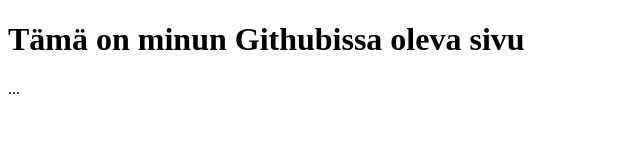
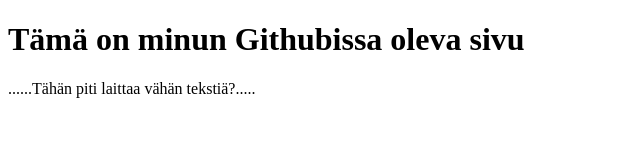
Before and after one commit to ALMSchool/ALMSchool.CentriaRepo.io, a plain HTML site: page index.html in a window 1280 px wide. Shown: the whole page, without its empty margins (0-640 px from the left). Drawn offline with Linux system fonts and the light colour scheme.

Commit message:
Update index.html

```diff
--- a/index.html
+++ b/index.html
@@ -6,7 +6,7 @@
 <body>
 
 <h1>Tämä on minun Githubissa oleva sivu</h1>
-<p>...</p>
+<p>......Tähän piti laittaa vähän tekstiä?.....</p>
 
 </body>
 </html>
```
